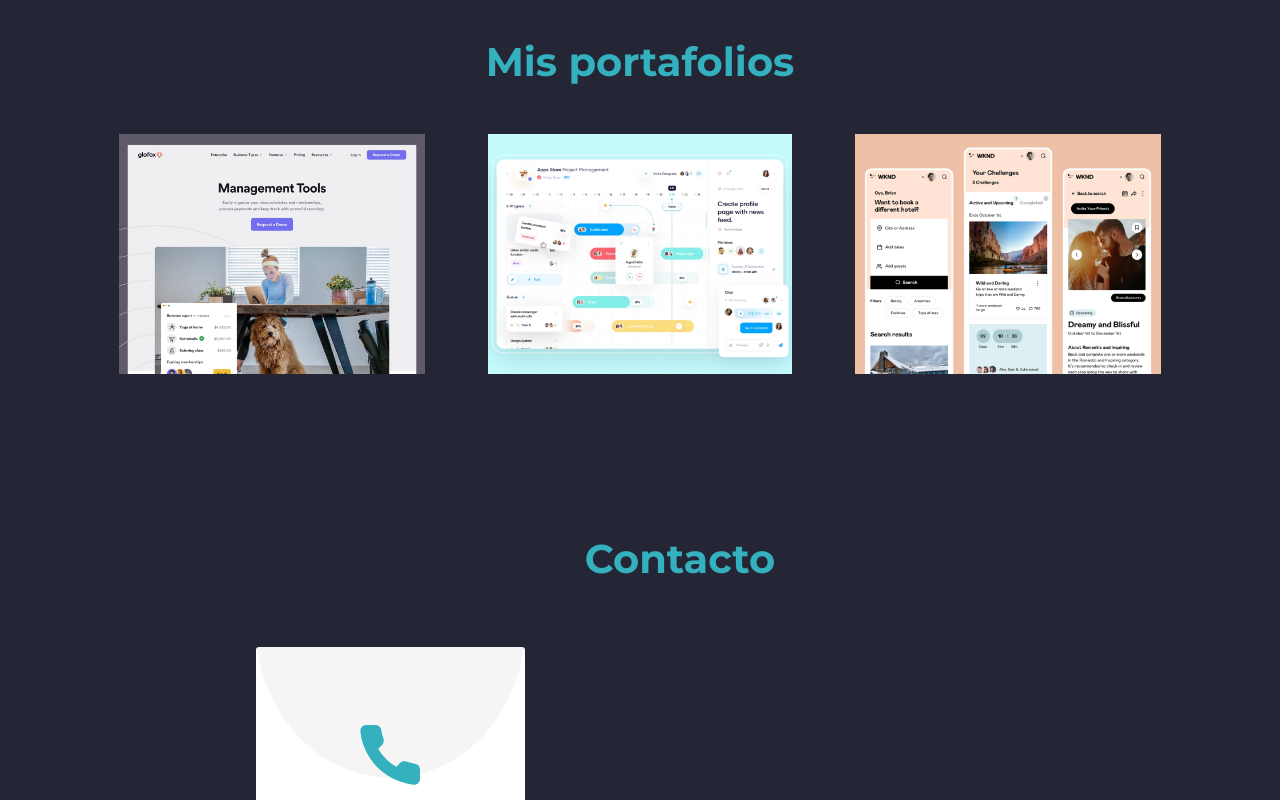
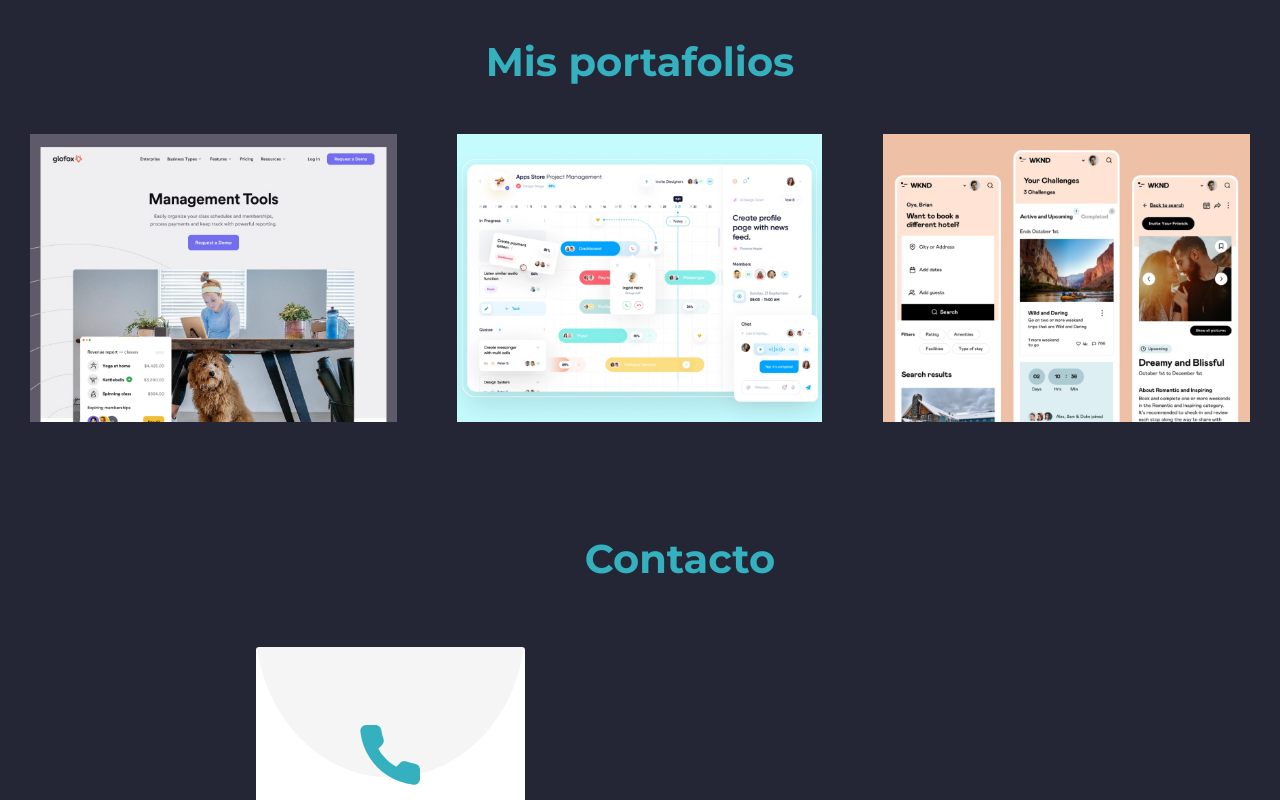
Before and after one commit to marcosguz/portfolio, a plain HTML site: page index.html in a window 1280 px wide. Shown: the part 2500-3300 px from the top of the page. Drawn offline with Linux system fonts and the light colour scheme.

Commit message:
Implementacion de Grid

```diff
--- a/css/contact/contact.css
+++ b/css/contact/contact.css
@@ -75,7 +75,6 @@
     .contact-title{
         color: var(--color-secondary);
         font-size: 2rem;
-        margin-top: 35rem;
         margin-bottom: 3rem;
     }
 
@@ -103,12 +102,12 @@
 
     .contact{
         margin-bottom: 3rem;
+        margin-top: 1rem;
     }
 
     .contact-title{
         color: var(--color-secondary);
         font-size: 2rem;
-        margin-top: 35rem;
         margin-bottom: 3rem;
     }
 
@@ -135,13 +134,13 @@
 @media (min-width: 768px){
 
     .contact{
+        margin-top: 0.5rem;
         margin-bottom: 3rem;
     }
 
     .contact-title{
         color: var(--color-secondary);
         font-size: 2.5rem;
-        margin-top: 35rem;
         margin-bottom: 3rem;
     }
 
--- a/css/my-portfolio/portfolio.css
+++ b/css/my-portfolio/portfolio.css
@@ -15,11 +15,17 @@
     margin: 5rem 0 5rem 0;
 }
 
-.portfolios{
+/* .portfolios{
     display: flex;
     justify-content: space-around;
     height: 20rem;
     padding: 0 1.5rem 0 1.5rem;
+} */
+
+.portfolios{
+    display: grid;
+    grid-template-columns: repeat(3, 1fr);
+    height: 20rem;
 }
 
 .portfolio-my-portfolio-1{
@@ -27,7 +33,8 @@
     background-repeat: no-repeat;
     background-size: contain;
     background-position: center;
-    width: 30%;
+    margin: 0 auto;
+    width: 100%;
 }
 
 .portfolio-my-portfolio-2{
@@ -35,7 +42,8 @@
     background-repeat: no-repeat;
     background-size: contain;
     background-position: center;
-    width: 30%;
+    margin: 0 auto;
+    width: 100%;
 }
 
 .portfolio-my-portfolio-3{
@@ -43,7 +51,8 @@
     background-repeat: no-repeat;
     background-size: contain;
     background-position: center;
-    width: 30%;
+    margin: 0 auto;
+    width: 100%;
 }
 
 /* Media Queries */
@@ -55,13 +64,14 @@
     }
 
     .portfolios{
-        display: block;
+        display: grid;
+        grid-template-columns: repeat(1, 1fr);
+        height: 50rem;
     }
 
     .portfolio-my-portfolio-1,
     .portfolio-my-portfolio-2,
     .portfolio-my-portfolio-3{
-        height: 15rem;
         margin-bottom: 2rem;
         width: 100%;
     }
@@ -75,14 +85,15 @@
     }
 
     .portfolios{
-        display: block;
+        display: grid;
+        grid-template-columns: repeat(1, 1fr);
+        height: 50rem;
     }
 
     .portfolio-my-portfolio-1,
     .portfolio-my-portfolio-2,
     .portfolio-my-portfolio-3{
-        height: 15rem;
-        margin-bottom: 3rem;
+        margin-bottom: 2rem;
         width: 100%;
     }
 }
@@ -95,14 +106,16 @@
     }
 
     .portfolios{
-        display: block;
+        display: grid;
+        grid-template-columns: repeat(1, 1fr);
+        height: 50rem;
     }
 
     .portfolio-my-portfolio-1,
     .portfolio-my-portfolio-2,
     .portfolio-my-portfolio-3{
-        height: 15rem;
-        margin-bottom: 3rem;
+        margin: 0 auto;
+        margin-bottom: 2rem;
         width: 100%;
     }
 }
@@ -115,14 +128,15 @@
     }
 
     .portfolios{
-        display: flex;
+        display: grid;
+        grid-template-columns: repeat(3, 1fr);
+        height: 20rem;
     }
 
     .portfolio-my-portfolio-1,
     .portfolio-my-portfolio-2,
     .portfolio-my-portfolio-3{
-        height: 15rem;
-        width: 100%;
+        width: 85%;
     }
 }
 
@@ -134,15 +148,14 @@
     }
 
     .portfolios{
-        display: flex;
-        margin: 0 auto;
-        width: 90%;
+        display: grid;
+        grid-template-columns: repeat(3, 1fr);
+        height: 20rem;
     }
 
     .portfolio-my-portfolio-1,
     .portfolio-my-portfolio-2,
     .portfolio-my-portfolio-3{
-        height: 15rem;
-        width: 100%;
+        width: 90%;
     }
 }
```
